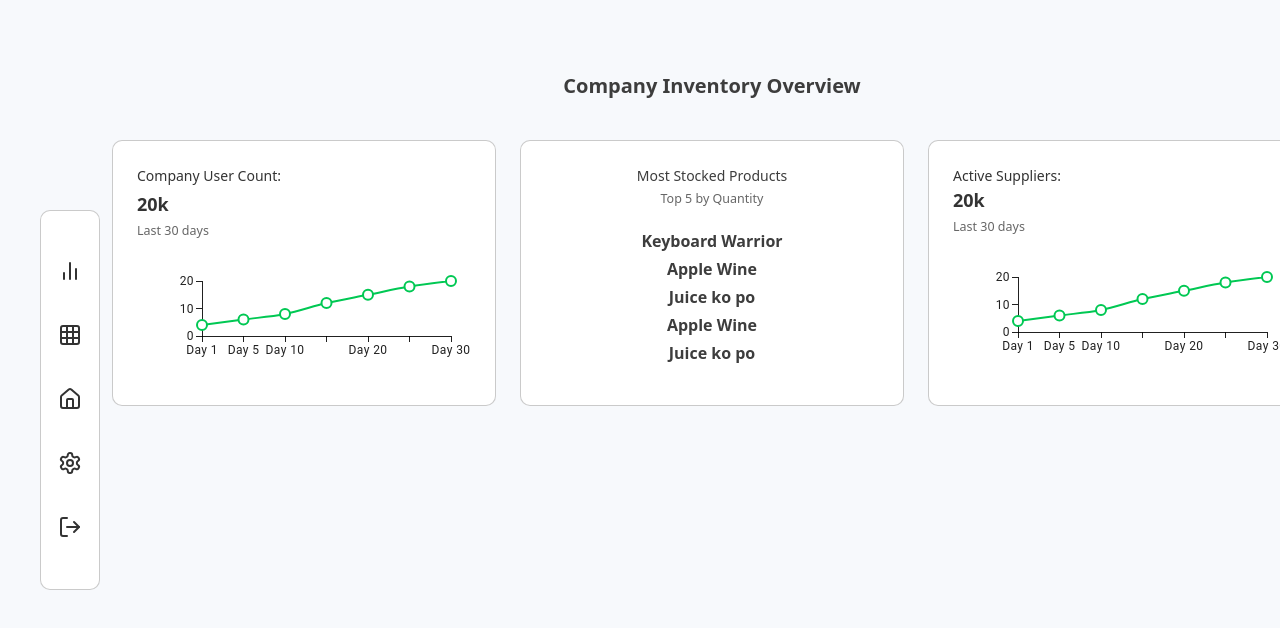
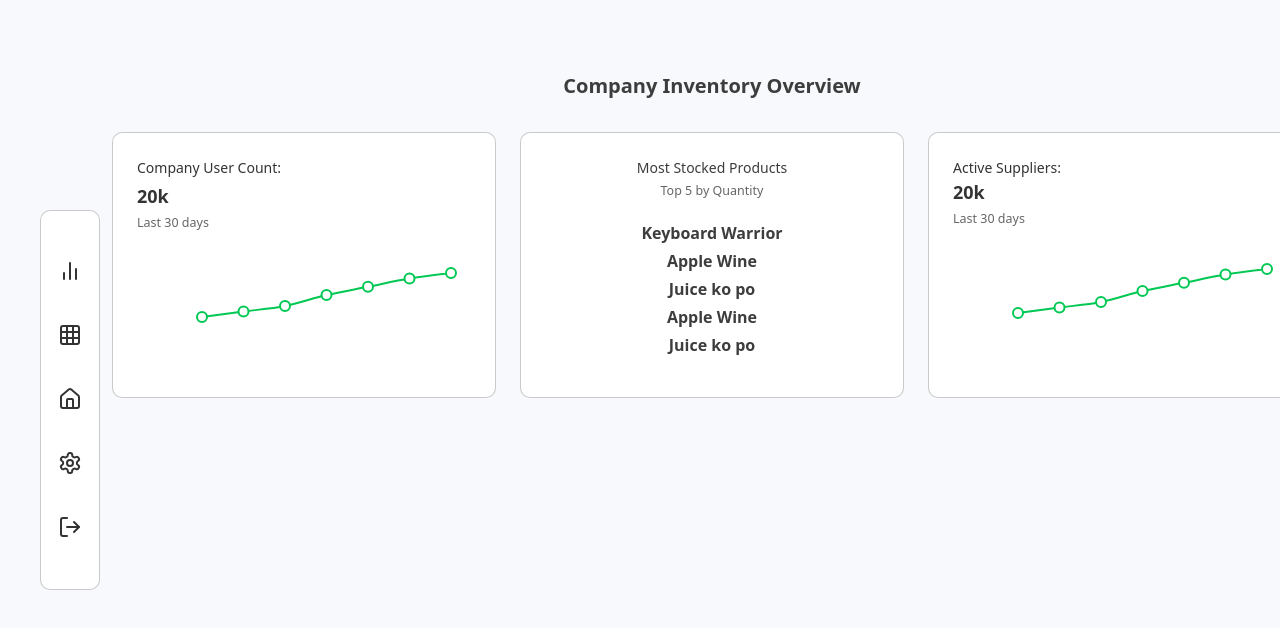
Before and after one commit to JPAVictoria/Stocktopus, a Next.js app: page /pages/dashboard in a window 1280 px wide. Shown: the top 628 px of the page. Built offline with nearby package versions, Linux system fonts and the light colour scheme.

Commit message:
update-commit

```diff
--- a/app/components/InventoryCharts.jsx
+++ b/app/components/InventoryCharts.jsx
@@ -2,10 +2,13 @@
 import { PieChart, LineChart } from "@mui/x-charts";
 
 export default function InventoryCharts({ pieData, lineData }) {
+  const xAxisData =
+    lineData?.xAxis?.[0]?.data ?? ["Day 1", "Day 5", "Day 10", "Day 15"];
+
   return (
     <>
-      <div className="mt-10 mb-8">
       <div className="grid grid-cols-3 gap-6 w-300 mx-auto">
+        {/* Company User Count Block */}
         <div className="bg-white border border-[#2D2D2D]/25 rounded-lg p-6">
           <p className="font-regular text-[#333333] text-[14px] mb-1">
             Company User Count:
@@ -14,9 +17,30 @@ export default function InventoryCharts({ pieData, lineData }) {
           <p className="text-[#333333]/75 text-[12.5px] font-regular mb-5">
             Last 30 days
           </p>
-            <LineChart {...lineData} height={120} colors={["#00C853"]} />
+          <LineChart
+            {...lineData}
+            height={120}
+            colors={["#00C853"]}
+            xAxis={[
+              {
+                scaleType: "point",
+                data: xAxisData,
+              },
+            ]}
+            yAxis={[{}]}
+            grid={{ horizontal: false, vertical: false }}
+            sx={{
+              "& .MuiChartsAxis-root": {
+                display: "none",
+              },
+              "& .MuiChartsGrid-line": {
+                display: "none",
+              },
+            }}
+          />
         </div>
 
+        {/* Most Stocked Products Block */}
         <div className="bg-white p-6 border border-[#2D2D2D]/25 rounded-lg text-center">
           <p className="font-regular text-[14px] text-[#3d3d3d] mb-1">
             Most Stocked Products
@@ -31,6 +55,7 @@ export default function InventoryCharts({ pieData, lineData }) {
           </ul>
         </div>
 
+        {/* Active Suppliers Block */}
         <div className="bg-white p-6 border border-[#2D2D2D]/25 rounded-lg">
           <p className="font-regular text-[#333333] text-[14px]">
             Active Suppliers:
@@ -39,10 +64,31 @@ export default function InventoryCharts({ pieData, lineData }) {
           <p className="text-[#333333]/75 text-[12.5px] font-regular mb-5">
             Last 30 days
           </p>
-            <LineChart {...lineData} height={120} colors={["#00C853"]} />
+          <LineChart
+            {...lineData}
+            height={120}
+            colors={["#00C853"]}
+            xAxis={[
+              {
+                scaleType: "point",
+                data: xAxisData,
+              },
+            ]}
+            yAxis={[{}]}
+            grid={{ horizontal: false, vertical: false }}
+            sx={{
+              "& .MuiChartsAxis-root": {
+                display: "none",
+              },
+              "& .MuiChartsGrid-line": {
+                display: "none",
+              },
+            }}
+          />
         </div>
       </div>
-      </div>
+
+
 
       {/* <div className="grid grid-cols-2 gap-6">
         <div className="bg-white p-4 rounded shadow-sm">
```
Lines whose indentation alone changed are shown as unchanged.
